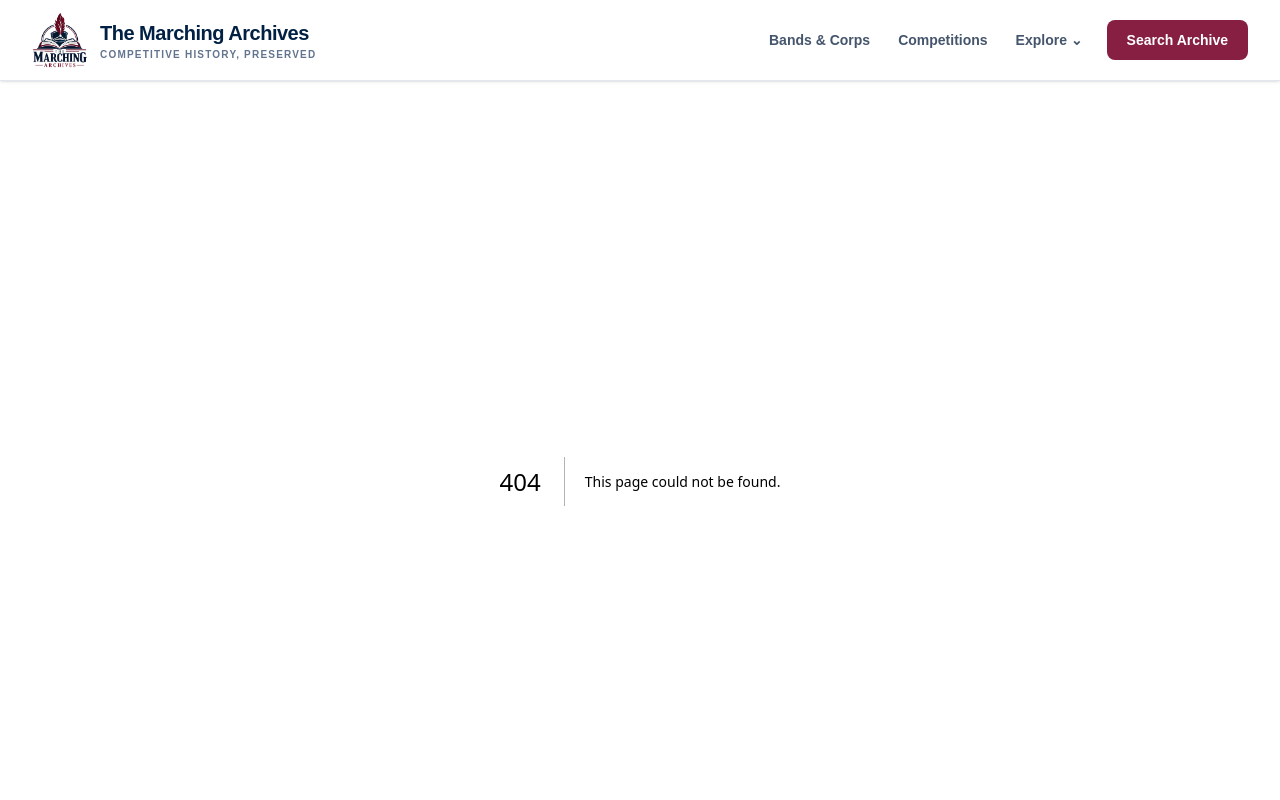
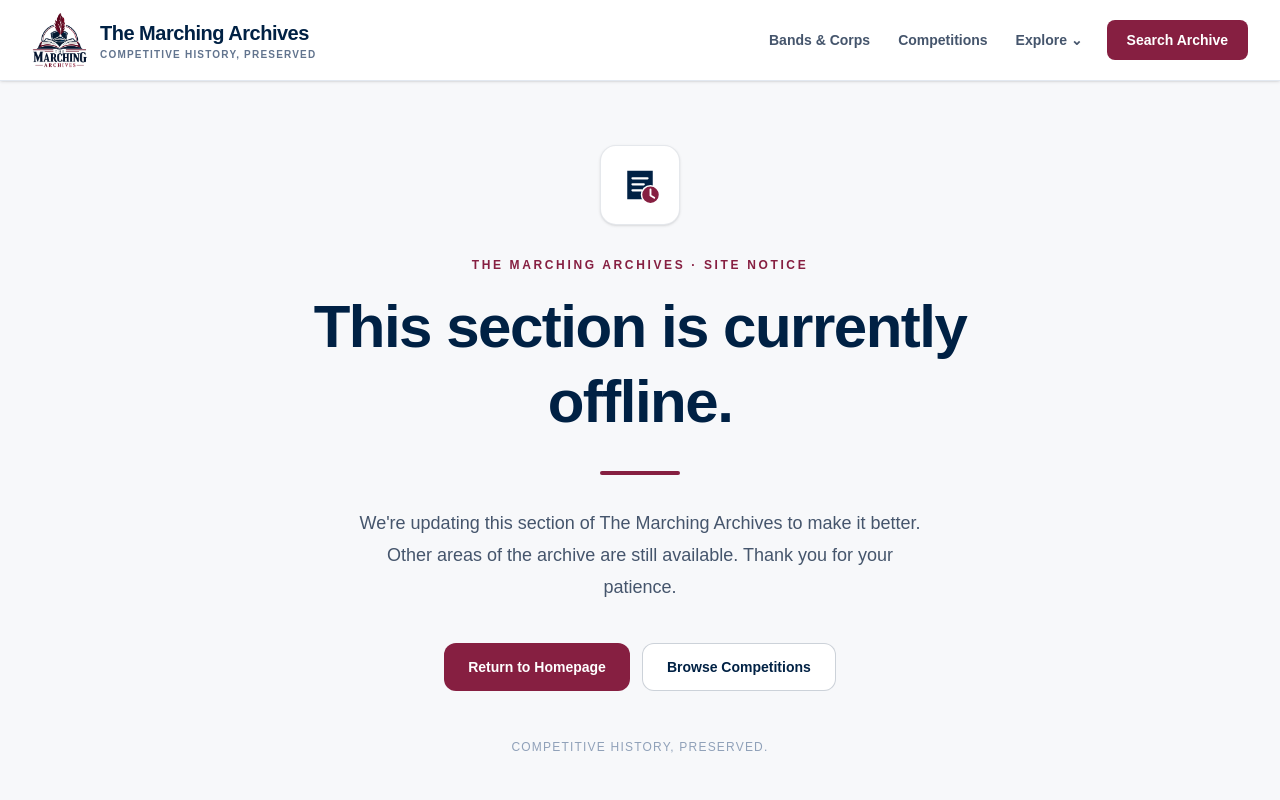
Before and after one commit to kentuckymarchingarchives/the-marching-archives, a Next.js app: page /maintenance in a window 1280 px wide. Before the commit this address had no page. Shown: the top 800 px of the page. Built offline with nearby package versions, Linux system fonts and the light colour scheme.

Commit message:
Add branded reusable maintenance page

```diff
--- /dev/null
+++ b/app/maintenance/page.tsx
@@ -0,0 +1,17 @@
+import type { Metadata } from "next";
+import SectionOffline from "@/components/SectionOffline";
+
+export const metadata: Metadata = {
+  title: "Section Offline | The Marching Archives",
+  description: "This section of The Marching Archives is temporarily unavailable.",
+  robots: { index: false, follow: true },
+};
+
+export default function MaintenancePage() {
+  return (
+    <SectionOffline
+      sectionName="This section"
+      message="We're updating this section of The Marching Archives to make it better. Other areas of the archive are still available. Thank you for your patience."
+    />
+  );
+}
--- /dev/null
+++ b/components/SectionOffline.tsx
@@ -0,0 +1,56 @@
+import Link from "next/link";
+
+type SectionOfflineProps = {
+  sectionName?: string;
+  message?: string;
+  homeHref?: string;
+};
+
+/** A reusable, informational maintenance screen. This component does not change route availability. */
+export default function SectionOffline({
+  sectionName = "This section",
+  message = "We're making improvements to this part of the archive. Please check back soon.",
+  homeHref = "/",
+}: SectionOfflineProps) {
+  return (
+    <main className="flex min-h-[calc(100vh-5rem)] flex-col items-center justify-center bg-[#f7f8fa] px-5 py-16 text-center text-[#002144]">
+      <div className="mx-auto flex w-full max-w-3xl flex-col items-center">
+        <div className="mb-8 flex h-20 w-20 items-center justify-center rounded-2xl border border-[#002144]/10 bg-white shadow-sm" aria-hidden="true">
+          <svg viewBox="0 0 64 64" fill="none" className="h-12 w-12" xmlns="http://www.w3.org/2000/svg">
+            <path d="M15 13h34v38H15z" rx="4" fill="#002144" />
+            <path d="M22 23h20M22 31h15M22 39h12" stroke="white" strokeWidth="3" strokeLinecap="round" />
+            <circle cx="46" cy="45" r="12" fill="#861F41" stroke="white" strokeWidth="2" />
+            <path d="M46 38v8l5 3" stroke="white" strokeWidth="2.5" strokeLinecap="round" strokeLinejoin="round" />
+          </svg>
+        </div>
+
+        <p className="mb-4 text-xs font-extrabold uppercase tracking-[0.22em] text-[#861F41]">
+          The Marching Archives · Site notice
+        </p>
+        <h1 className="max-w-3xl text-4xl font-extrabold leading-tight tracking-tight sm:text-5xl md:text-6xl">
+          {sectionName} is currently offline.
+        </h1>
+        <div className="my-8 h-1 w-20 rounded-full bg-[#861F41]" aria-hidden="true" />
+        <p className="max-w-xl text-base leading-8 text-slate-600 sm:text-lg">{message}</p>
+
+        <div className="mt-10 flex flex-wrap items-center justify-center gap-3">
+          <Link
+            href={homeHref}
+            className="inline-flex min-h-12 items-center justify-center rounded-xl bg-[#861F41] px-6 py-3 text-sm font-bold text-white transition hover:bg-[#6d1733] focus-visible:outline-2 focus-visible:outline-offset-4 focus-visible:outline-[#861F41]"
+          >
+            Return to Homepage
+          </Link>
+          <Link
+            href="/competitions"
+            className="inline-flex min-h-12 items-center justify-center rounded-xl border border-[#002144]/20 bg-white px-6 py-3 text-sm font-bold text-[#002144] transition hover:bg-slate-50 focus-visible:outline-2 focus-visible:outline-offset-4 focus-visible:outline-[#861F41]"
+          >
+            Browse Competitions
+          </Link>
+        </div>
+        <p className="mt-12 text-xs font-medium uppercase tracking-widest text-slate-400">
+          Competitive history, preserved.
+        </p>
+      </div>
+    </main>
+  );
+}
```
